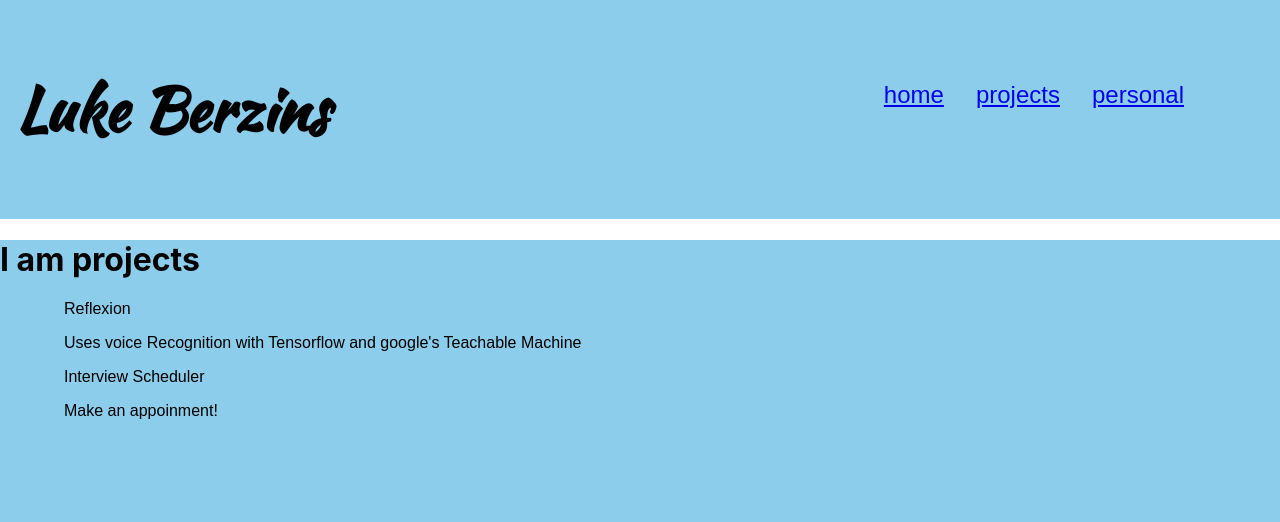
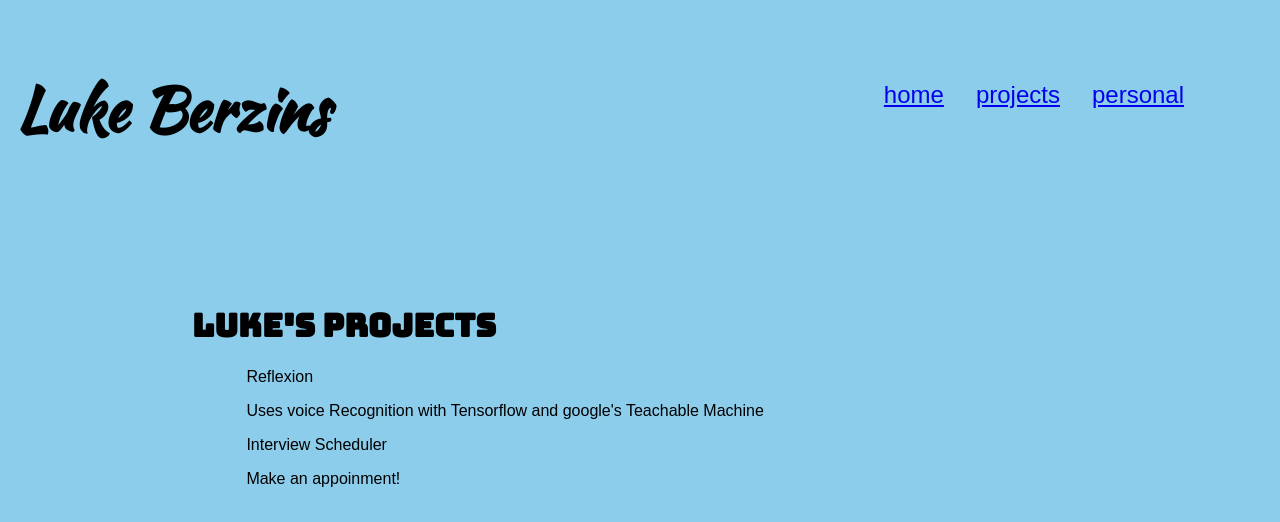
Before and after one commit to Luke-Berzins/lukeberzins, a React (Create React App) app: page /projects in a window 1280 px wide. Shown: the top 522 px of the page. Built offline with nearby package versions, Linux system fonts and the light colour scheme; a web font is replaced by a local one.

Commit message:
styling added to projects page filling the page, intial structure of elements

```diff
--- a/src/components/Nav.jsx
+++ b/src/components/Nav.jsx
@@ -1,11 +1,12 @@
 import React from 'react';
 import { useTheme, useCatTheme } from '../ThemeContext'
 import {
-  NavLink
+  NavLink, useHistory
 } from "react-router-dom";
 import './Nav.scss'
 
 export default function Nav() {
+  const history = useHistory()
   const theme = useTheme()
   const cat = useCatTheme()
 
@@ -13,7 +14,7 @@ export default function Nav() {
       <div className={theme}>
         <nav>
           <div className="navbar-container">
-            <div className="cool-guy">
+            <div className="cool-guy" onClick={() => history.push('/')}>
               {cat ? <img alt='kittypic' src='meow.ico'></img> : <h1>Luke Berzins</h1>}
             </div>
             <div className='navfunctions'>
--- a/src/pages/home/Home.scss
+++ b/src/pages/home/Home.scss
@@ -215,11 +215,17 @@ body{
   0% {
     transform: rotate(0deg);
   }
-  25% {
+  10% {
     transform: rotate(25deg);
   }
-  75% {
+  30% {
     transform: rotate(-25deg);
+  }
+  50% {
+    transform: rotate(180deg);
+  }
+  70% {
+    transform: rotate(-180deg);
   }
   100% {
     transform: rotate(0deg);
@@ -229,7 +235,7 @@ body{
   color: rgba(235, 77, 66, 0.808);
 
     img {
-      animation: rotation 10s infinite linear;
+      animation: rotation 30s infinite linear;
 
     }
     p {
@@ -273,7 +279,8 @@ body{
               left: 0;
               bottom: 0;
               background-size: $stripe-height $stripe-height;
-          }
+              animation: stripe-slide 12s infinite linear forwards;
+            }
 
           &:hover {
               background-color: $partyBackground;
--- a/src/pages/projects/Projects.jsx
+++ b/src/pages/projects/Projects.jsx
@@ -10,9 +10,11 @@ export default function Projects(props) {
 
   return (
     <div className={theme}>
-      <h1>
-        I am projects
-      </h1>
+      <div className="projects-body">
+
+      <div className="projects-intro">
+        <h1>Luke's Projects</h1>
+      </div>
       <div className="project-item-holder">
       <ProjectItem
         className=""
@@ -27,7 +29,9 @@ export default function Projects(props) {
         description="Make an appoinment!"
       />
       </div>
+      </div>
       <div className="finalfill"></div>
+
     </div>
   )
 }
--- a/src/pages/projects/Projects.scss
+++ b/src/pages/projects/Projects.scss
@@ -14,70 +14,26 @@ html{
 }
 body{
   height:100%;
-
   p {
     font-family: 'Recursive', sans-serif;
   }
-
-.body-container {
-  height:100%;
-  display:flex;
-  flex-direction: column;
-  justify-content: flex-start;
-  align-items: baseline;
-  margin-left: 20%;
-  margin-right: 20%;
-    .personal-text {
-      font-size: x-large;
-      margin-left: 5%;
-      margin-right: 5%;
-    }
+  .projects-body {
+    margin-left: 15%;
+    display:flex;
+    flex-direction: column;
+    justify-content: center;
   }
-
-.personal-block {
-  display: flex;
-  justify-content: center;
-  margin-bottom: 0%;
-  img {
-    border-radius: 40%;
-    max-width: 50%;
-    max-height: 50%;
-    margin: 2rem;
-  }
-  .theme-buttons {
-    margin-top: 1rem;
-    align-self: center;
-  }
-}
-
-
-@mixin reset-button {
-  overflow : visible;
-  margin : 0;
-  padding : 0;
-  border : 0;
-  background : transparent;
-  font-family: 'Bungee', cursive;
-  font-size: larger;
-  line-height : normal;
-  cursor : pointer;
-  -moz-user-select : text;
-  min-width: 15rem;
-
-  &:-moz-focus-inner {
-      padding : 0;
-      border : 0;
-  }
-}
-
-@keyframes stripe-slide {
-  0% { background-position: 0% 0; }
-  100% { background-position: 100% 0; }
 }
 
 .default {
   background-color: $defaultBackground;
-
+  .projects-intro{
+    padding-top: 4rem;
+    background-color: $defaultBackground;
+    h1 {
+      font-family: $alt-text;
+    }
+  }
   .finalfill {
       width: 100%;
       height: 800px;
@@ -88,7 +44,10 @@ body{
 .dark {
   background-color: $darkBackground;
   color: white;
-
+  .projects-intro{
+    padding-top: 4rem;
+    background-color: $darkBackground;
+  }
     .finalfill {
       width: 100%;
       height: 800px;
@@ -98,7 +57,10 @@ body{
 
 .party {
   color: rgba(235, 77, 66, 0.808);
-
+  .projects-intro{
+    padding-top: 4rem;
+    background-color: $partyBackground;
+  }
 
     .finalfill {
       width: 100%;
@@ -106,4 +68,3 @@ body{
       background-color:$partyBackground;
   }
 }
-}
```
